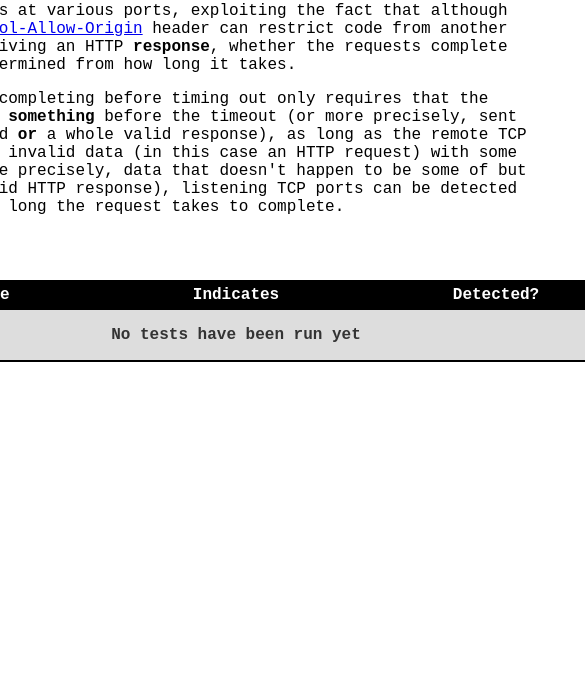
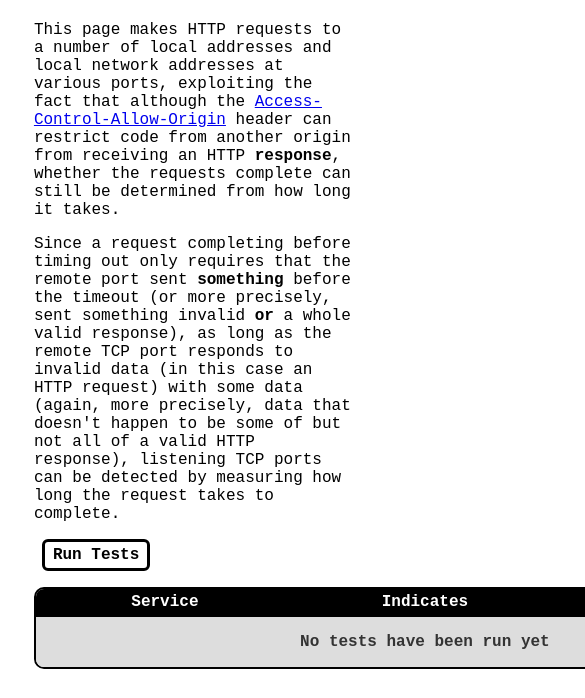
Before and after one commit to pbeart/daktiloskopija, a plain HTML site: page index.html in a window 390 px wide. Shown: the part 146-844 px from the top of the page, 585 px wide, since content can reach past the window. Drawn offline with Linux system fonts and the light colour scheme; a web font is replaced by a local one.

Commit message:
Make work slightly better on phones (still badly)

```diff
--- a/index.html
+++ b/index.html
@@ -20,7 +20,6 @@
         }
         #content {
             max-width: 90%;
-            min-width: 700px;
             width: 1000px;
         }
         th,td {
```
